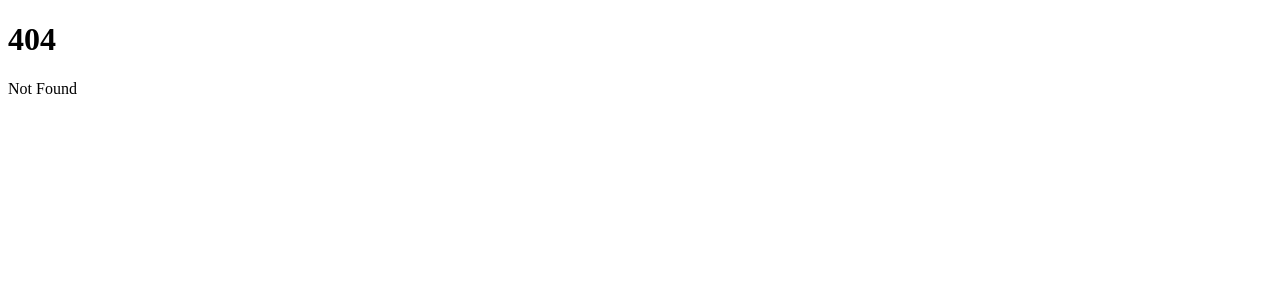
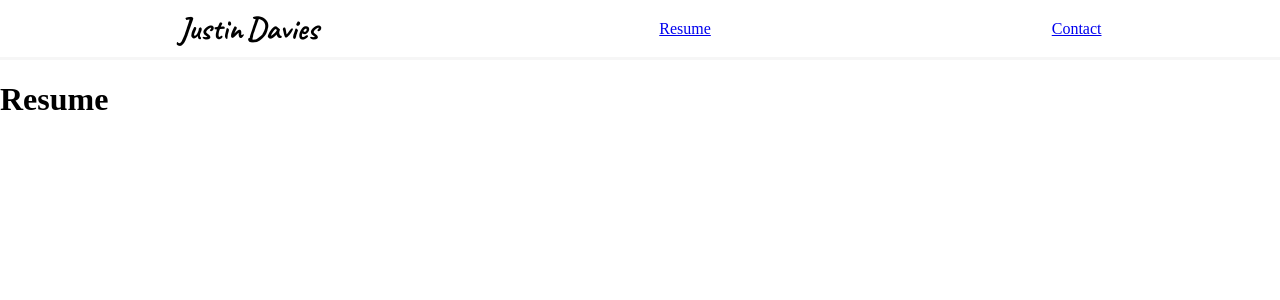
Before and after one commit to Therealjustindude/JD_portfolio, a SvelteKit app: page /resume in a window 1280 px wide. Before the commit this address had no page. Shown: the top 300 px of the page. Built offline with nearby package versions, Linux system fonts and the light colour scheme.

Commit message:
logo component, intial navigation setup

```diff
--- a/src/app.html
+++ b/src/app.html
@@ -3,8 +3,14 @@
 	<head>
 		<meta charset="utf-8" />
 		<link rel="icon" href="%sveltekit.assets%/favicon.png" />
+		<link href="https://fonts.googleapis.com/css2?family=Caveat:wght@700&display=swap" rel="stylesheet">
 		<meta name="viewport" content="width=device-width" />
 		%sveltekit.head%
+		<style>
+			body {
+				margin: 0
+			}
+		</style>
 	</head>
 	<body data-sveltekit-preload-data="hover">
 		<div style="display: contents">%sveltekit.body%</div>
--- /dev/null
+++ b/src/routes/+layout.svelte
@@ -0,0 +1,21 @@
+<script>
+	import Logo from './components/Logo.svelte'
+</script>
+
+<nav>
+	<Logo />
+  <a href="/resume">Resume</a>
+  <a href="/contact">Contact</a>
+</nav>
+
+<slot></slot>
+
+<style>
+	nav {
+		padding: 8px;
+		display: flex;
+    justify-content: space-around;
+    align-items: center;
+		border-bottom: solid #80808012;
+	}
+</style>
--- a/src/routes/+page.svelte
+++ b/src/routes/+page.svelte
@@ -1,2 +1 @@
-<h1>Welcome to SvelteKit</h1>
-<p>Visit <a href="https://kit.svelte.dev">kit.svelte.dev</a> to read the documentation</p>
+<h1>HOME</h1>
--- /dev/null
+++ b/src/routes/components/Logo.svelte
@@ -0,0 +1,115 @@
+<a href="/" id="logo_container">
+	<div id="logo_justin">Justin</div>
+	<div id="logo_dv">
+		D<div id="logo_a">a</div>v<div id="logo_ies">ies</div>
+	</div>
+	<div id="logo_e">e</div>
+
+
+</a>
+
+<style>
+	@keyframes slideDown {
+		0% {
+			display: block;
+			transform: translateY(0);
+		}
+		100% {
+			transform: translateY(100%);
+			opacity: 0;
+			display: none;
+		}
+	}
+
+	@keyframes slideUp {
+		0% {
+			transform: translateY(-1000%);
+			opacity: 0;
+			display: none;
+		}
+		100% {
+			transform: translateY(0);
+			opacity: 1;
+		}
+	}
+
+	@keyframes slideInFromRight {
+		0% {
+			transform: translateX(1000%);
+			opacity: 0;
+			display: none;
+		}
+		100% {
+			transform: translateX(0);
+			opacity: 1;
+		}
+	}
+
+	@keyframes slideInFromLeft {
+		0% {
+			transform: translateX(-100%);
+			opacity: 0;
+			display: none;
+		}
+		100% {
+			transform: translateX(0);
+			opacity: 1;
+			display: block;
+		}
+	}
+
+	#logo_container {
+		display: flex;
+		justify-content: center;
+    align-items: center;
+    flex-direction: row;
+		font-family: 'Caveat', cursive;
+		font-size: xx-large;
+		text-decoration: none;
+		/* add var */
+    color: black;
+	}
+
+	#logo_dv,
+	#logo_e,
+	#logo_a,
+	#logo_ies,
+	#logo_justin {
+		transition: all 1s ease;
+	}
+
+	#logo_dv {
+		display: flex;
+		opacity: 1;
+	}
+	#logo_e {
+		position: relative;
+		left: -50px;
+		animation-delay: 2.5s;
+		animation-timing-function: ease-out;
+		animation-duration: 0.5s;
+		animation-name: slideDown;
+		animation-fill-mode: forwards;
+	}
+	#logo_a {
+		opacity: 0;
+		animation-delay: 2s;
+		animation-timing-function: ease-in-out;
+		animation-duration: 1s;
+		animation-name: slideUp;
+		animation-fill-mode: forwards;
+	}
+	#logo_ies {
+		animation-delay: 0s;
+		animation-timing-function: ease-in-out;
+		animation-duration: 2s;
+		animation-name: slideInFromRight;
+	}
+	#logo_justin {
+		animation-delay: 0s;
+		animation-timing-function: ease-in-out;
+		animation-duration: 2s;
+		animation-name: slideInFromLeft;
+		margin-right: 4px;
+	}
+</style>
--- /dev/null
+++ b/src/routes/contact/+page.svelte
@@ -0,0 +1 @@
+<h1>Contact</h1>
--- /dev/null
+++ b/src/routes/resume/+page.svelte
@@ -0,0 +1 @@
+<h1>Resume</h1>
```
